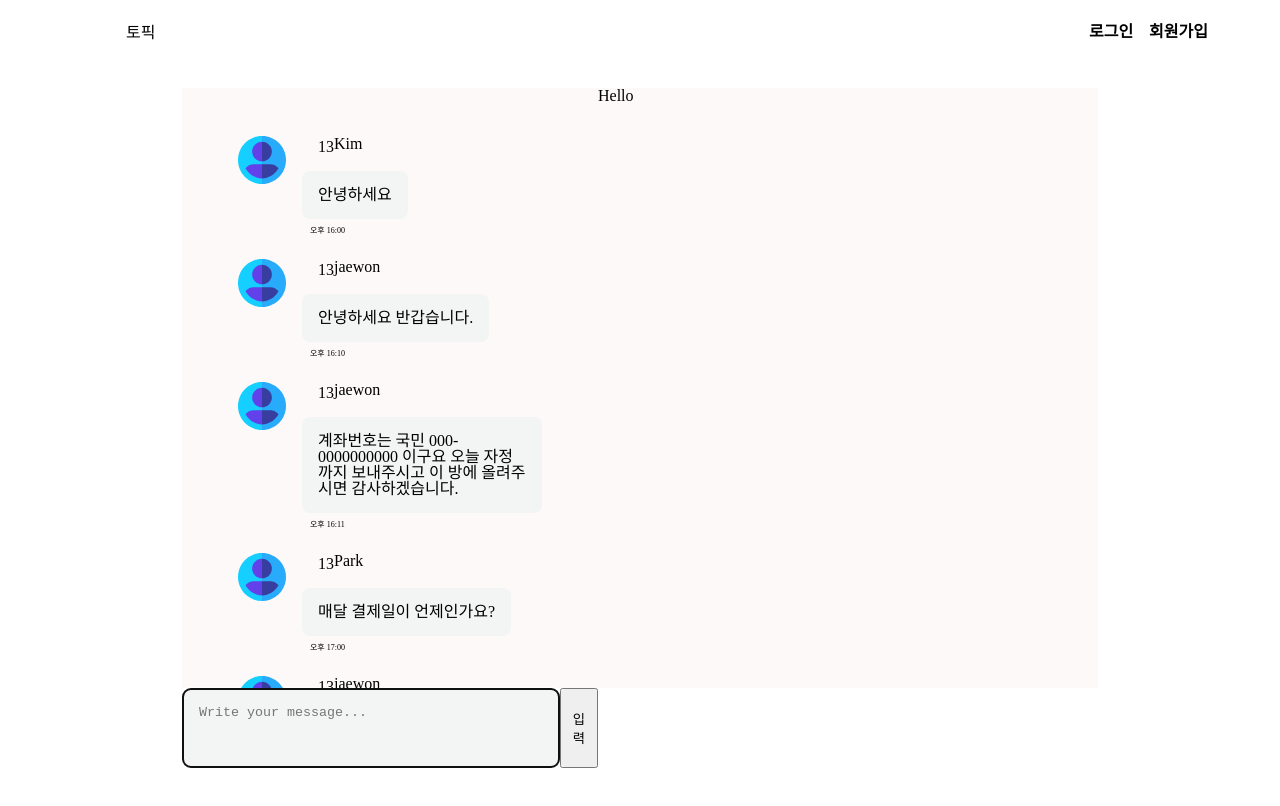
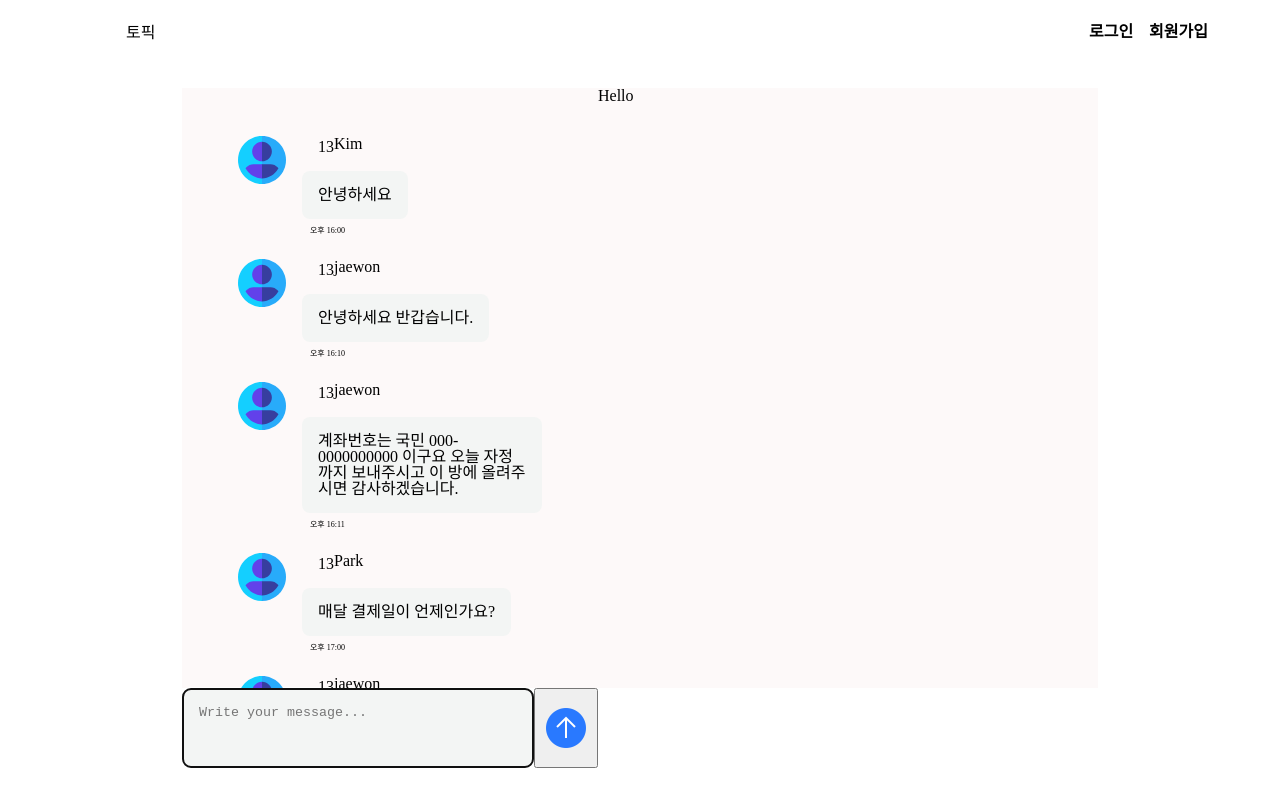
Before and after one commit to dante01yoon/Hanmoa, a React app in the folder fe/: page /room/signup in a window 1280 px wide. Shown: the top 806 px of the page. Built offline with nearby package versions, Linux system fonts and the light colour scheme; the HTML template or start-up script is replaced by a standard one.

Commit message:
add send-before , after png

```diff
--- a/fe/src/components/embed/chatRoom.tsx
+++ b/fe/src/components/embed/chatRoom.tsx
@@ -1,7 +1,9 @@
-import React, {FC, ReactNode, useRef, useEffect } from 'react';
+import React, {FC, ReactNode, useRef, useEffect, useState} from 'react';
 import {useFormik, } from 'formik';
 import styled from 'styled-components';
 
+import Send from "src/asset/send.png";
+import SendBefore from "src/asset/send-before.png";
 const StyledSelf = styled.div`
   background-color: ${p => p.theme.colors.yello_white};
   height:75vh;
@@ -40,7 +42,18 @@ const StyledTextArea = styled.textarea`
   height: 10vh;
   background-color: ${p => p.theme.colors.whiteGray};
 `
-
+const StyledSubmitButton = styled.button<{clicked: boolean}>`
+  &::after {
+    content: "";
+    display:block;
+    width: 48px;
+    height: 48px;
+    background-image: url('${p => p.clicked ? SendBefore : Send }');
+    background-position: center;
+    background-size: cover;
+    transition: all 0.6s ease;
+  }
+`;
 interface IEmbedChatProps {
   children: ReactNode
 }
@@ -50,10 +63,17 @@ interface IChatValues{
 const EmbedChatRoom:FC<IEmbedChatProps> = ({
   children
 }) => {
+  const [clicked, setClicked] = useState(false);
   const textareaRef = useRef<HTMLTextAreaElement>(null);
+
+  const handleSetClick = () => {
+    setClicked(true);
+  }
   const handleSubmit = (values: IChatValues) => {
     console.log(values.chat);
+    handleSetClick();
   }
+
   const formik = useFormik<IChatValues>({
     initialValues: {
       chat: 'Write your message...',
@@ -81,7 +101,11 @@ const EmbedChatRoom:FC<IEmbedChatProps> = ({
             onChange={formik.handleChange}
             placeholder={"Write your message..."}
           />
-          <button type="submit">입력</button>
+          <StyledSubmitButton
+              clicked={clicked}
+              type="submit"
+              disabled={clicked}
+          />
         </form>
       </StyledEnterContainer>
     </>
```
Also changed, not shown: fe/src/asset/send-before.png (added), fe/src/asset/send.png (added).
